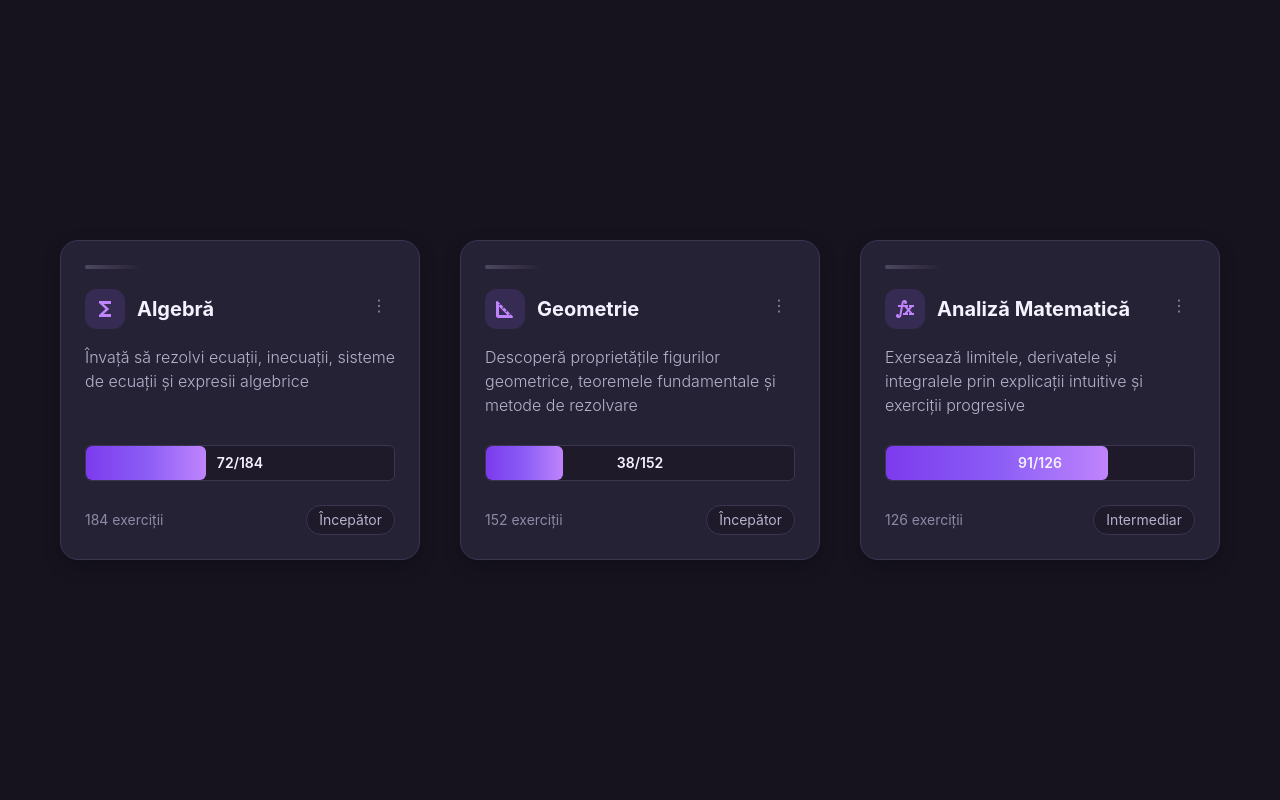
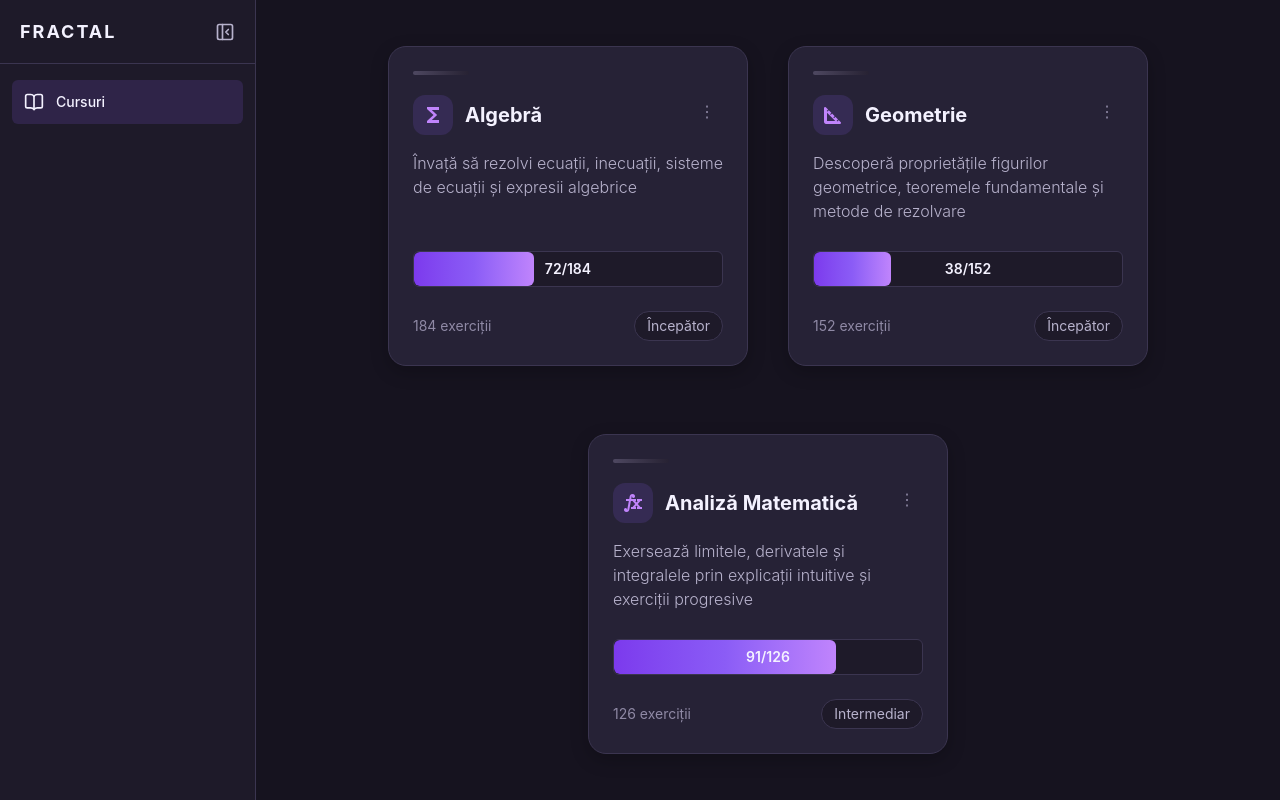
Before and after one commit to Libraic/fractal-ui, a React (Vite) app: page /courses in a window 1280 px wide. Built offline with nearby package versions, Linux system fonts and the light colour scheme.

Commit message:
Create the Sidebar

```diff
--- a/src/app/App.tsx
+++ b/src/app/App.tsx
@@ -1,7 +1,15 @@
-import {Subjects} from "../features/subjects/components/Subjects.tsx";
+import { Navigate, Route, Routes } from 'react-router-dom';
+import { AppLayout } from '../layout/AppLayout.tsx';
+import { COURSES } from './routes.ts';
+import { Subjects } from '../features/subjects/components/Subjects.tsx';
 
 export default function App() {
-    return (
-        <Subjects/>
-    );
+  return (
+    <Routes>
+      <Route element={<AppLayout />}>
+        <Route index element={<Navigate to={COURSES} replace />} />
+        <Route path={COURSES} element={<Subjects />} />
+      </Route>
+    </Routes>
+  );
 }
--- /dev/null
+++ b/src/app/routes.ts
@@ -0,0 +1 @@
+export const COURSES = '/courses';
--- a/src/features/subjects/components/Subjects.tsx
+++ b/src/features/subjects/components/Subjects.tsx
@@ -2,7 +2,7 @@ import Subject from './Subject.tsx';
 
 export function Subjects() {
   return (
-    <main className="flex h-screen w-screen items-center justify-center gap-x-10 bg-[#16131f] text-zinc-100">
+    <section className="flex min-h-screen w-full flex-wrap items-center justify-center gap-10 bg-[#16131f] p-8 text-zinc-100">
       <Subject
         title="Algebră"
         description="Învață să rezolvi ecuații, inecuații, sisteme de ecuații și expresii algebrice"
@@ -27,6 +27,6 @@ export function Subjects() {
         difficulty="Intermediar"
         icon="function"
       />
-    </main>
+    </section>
   );
 }
--- /dev/null
+++ b/src/layout/AppLayout.tsx
@@ -0,0 +1,20 @@
+import { useState } from 'react';
+import { Outlet } from 'react-router-dom';
+import { Sidebar } from '../shared/ui/Sidebar/Sidebar';
+
+export function AppLayout() {
+  const [isSidebarCollapsed, setIsSidebarCollapsed] = useState(false);
+
+  return (
+    <div className="flex min-h-screen text-zinc-50">
+      <Sidebar
+        isCollapsed={isSidebarCollapsed}
+        onToggle={() => setIsSidebarCollapsed((value) => !value)}
+      />
+
+      <main className="min-w-0 flex-1 transition-[padding] duration-300 ease-in-out">
+        <Outlet />
+      </main>
+    </div>
+  );
+}
--- a/src/main.tsx
+++ b/src/main.tsx
@@ -1,11 +1,14 @@
 import { StrictMode } from 'react';
 import { createRoot } from 'react-dom/client';
+import { BrowserRouter } from 'react-router-dom';
 
 import App from './app/App.tsx';
 import './index.css';
 
 createRoot(document.getElementById('root')!).render(
   <StrictMode>
-    <App />
+    <BrowserRouter>
+      <App />
+    </BrowserRouter>
   </StrictMode>,
 );
--- /dev/null
+++ b/src/shared/ui/Sidebar/Header.tsx
@@ -0,0 +1,42 @@
+import { PanelLeftClose, PanelLeftOpen } from 'lucide-react';
+
+type HeaderProps = {
+  onToggle: () => void;
+  isCollapsed: boolean;
+};
+
+export function Header({ onToggle, isCollapsed }: HeaderProps) {
+  const ToggleIcon = isCollapsed ? PanelLeftOpen : PanelLeftClose;
+
+  return (
+    <div
+      className={`
+        flex h-16 items-center border-b border-[#3b3550]
+        ${isCollapsed ? 'justify-center pl-1' : 'justify-between pr-2 pl-5'}
+      `}
+    >
+      <span
+        className={`
+          whitespace-nowrap text-lg font-bold text-[#f4f2ff] transition-[opacity,transform,width] duration-200 tracking-[2px]
+          ${isCollapsed ? 'pointer-events-none w-0 -translate-x-2 opacity-0' : 'opacity-100'}
+        `}
+      >
+        FRACTAL
+      </span>
+      <button
+        type="button"
+        className="
+          grid size-11 shrink-0 place-items-center rounded-md
+          text-[#b7b2cc] transition
+          hover:bg-[#3b3550] hover:text-[#f4f2ff] hover:cursor-pointer
+          focus:outline-none focus-visible:ring-2 focus-visible:ring-[#8b5cf6] focus-visible:ring-offset-2 focus-visible:ring-offset-[#1e1a29]
+        "
+        onClick={onToggle}
+        aria-label={isCollapsed ? 'Expand Sidebar' : 'Collapse Sidebar'}
+        aria-expanded={!isCollapsed}
+      >
+        <ToggleIcon className="size-5" aria-hidden="true" />
+      </button>
+    </div>
+  );
+}
--- /dev/null
+++ b/src/shared/ui/Sidebar/NavigationItems.tsx
@@ -0,0 +1,38 @@
+import { BookOpen } from 'lucide-react';
+import { NavLink } from 'react-router-dom';
+import { COURSES } from '../../../app/routes';
+
+const navigationItems = [{ label: 'Cursuri', icon: BookOpen, path: COURSES }];
+
+type ElementProps = {
+  isCollapsed: boolean;
+};
+
+export function NavigationItems({ isCollapsed }: ElementProps) {
+  return (
+    <nav className="flex flex-1 flex-col gap-1 px-3 py-4">
+      {navigationItems.map(({ label, icon: Icon, path }) => (
+        <NavLink
+          key={label}
+          to={path}
+          className={({ isActive }) =>
+            `flex h-11 items-center rounded-md px-3 text-sm font-medium transition
+              ${isCollapsed ? 'justify-center' : 'gap-3'}
+              ${isActive ? 'bg-[#8b5cf6]/15 text-[#f4f2ff]' : 'text-[#b7b2cc] hover:bg-[#3b3550] hover:text-[#f4f2ff]'}`
+          }
+          title={isCollapsed ? label : undefined}
+        >
+          <Icon className="size-5 shrink-0" aria-hidden="true" />
+          <span
+            className={`
+            min-w-0 whitespace-nowrap transition-[opacity,transform] duration-200
+            ${isCollapsed ? 'w-0 translate-x-2 opacity-0' : 'opacity-100'}
+            `}
+          >
+            {label}
+          </span>
+        </NavLink>
+      ))}
+    </nav>
+  );
+}
--- /dev/null
+++ b/src/shared/ui/Sidebar/Sidebar.tsx
@@ -0,0 +1,27 @@
+import { NavigationItems } from './NavigationItems';
+import { Header } from './Header';
+
+type SidebarProps = {
+  isCollapsed: boolean;
+  onToggle: () => void;
+};
+
+export function Sidebar({ isCollapsed, onToggle }: SidebarProps) {
+  return (
+    <aside
+      className={`
+        sticky top-0 h-screen shrink-0 overflow-hidden bg-[#1e1a29]
+        transition-[width] duration-300 ease-in-out
+        border-r border-r-[#3b3550]
+        z-50
+        ${isCollapsed ? 'w-20' : 'w-64'}
+      `}
+      aria-label="Primary navigation"
+    >
+      <div className="flex h-full flex-col">
+        <Header onToggle={onToggle} isCollapsed={isCollapsed} />
+        <NavigationItems isCollapsed={isCollapsed} />
+      </div>
+    </aside>
+  );
+}
```
Also changed, not shown: package.json (+5 -3 lines), 2 other files (tests, documents, lock files or other folders).
